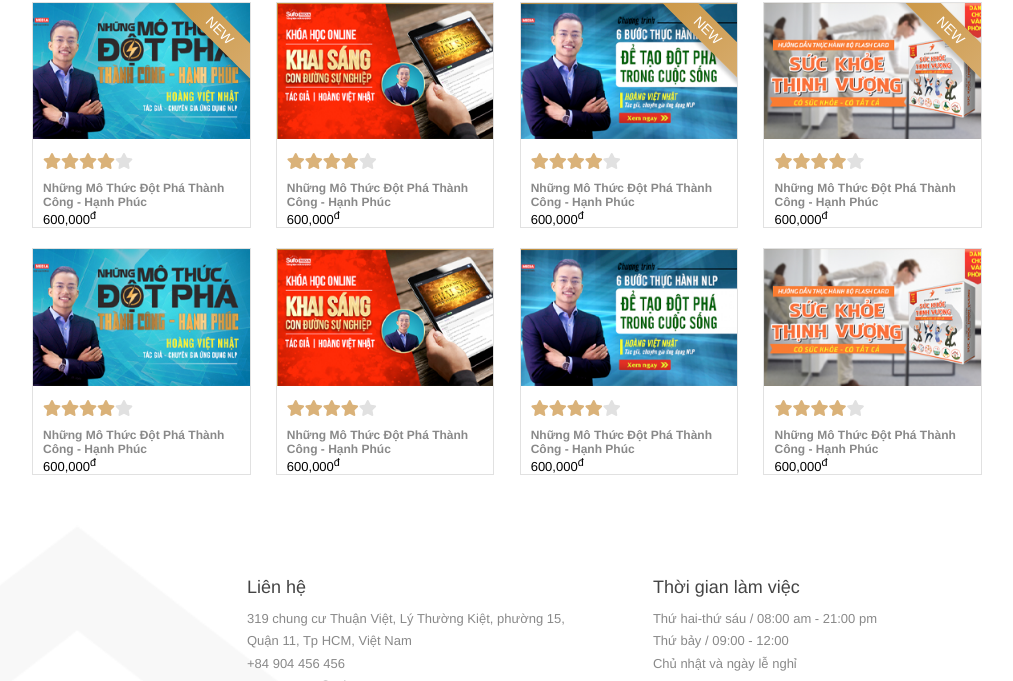
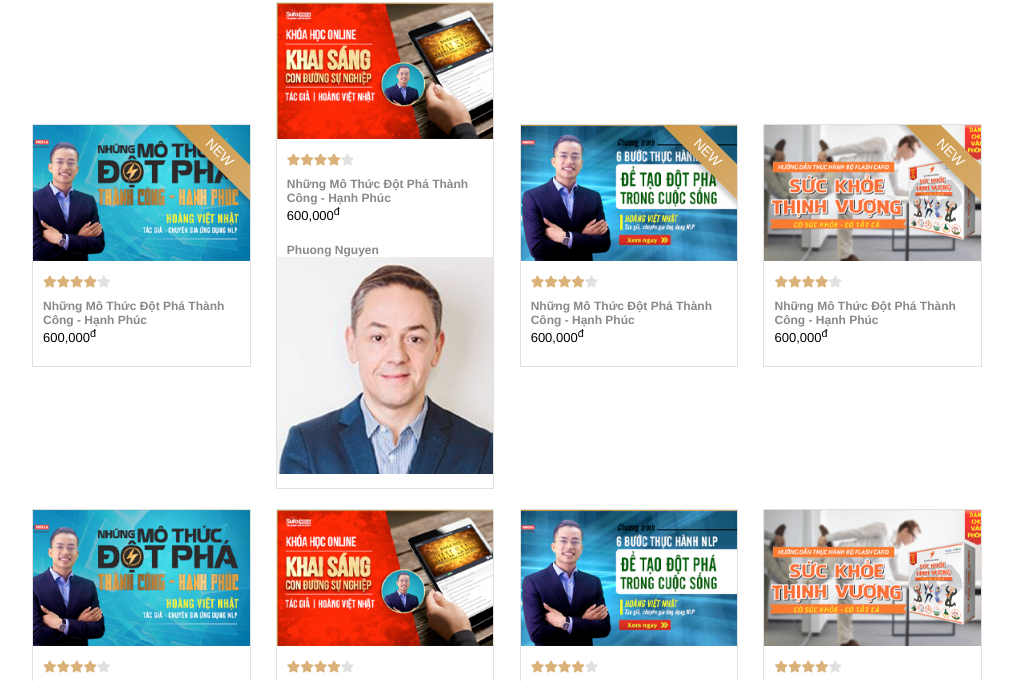
Before and after one commit to vothaihoa1998/project_frontend, a plain HTML site: page index.html in a window 1280 px wide. Shown: the part 2347-3028 px from the top of the page, without its empty margins (133-1146 px from the left). Drawn offline with Linux system fonts and the light colour scheme; a web font is replaced by a local one.

Commit message:
feature(update)

```diff
--- a/assets/scss/layout/_main.scss
+++ b/assets/scss/layout/_main.scss
@@ -394,17 +394,20 @@
      }
 
      .course-rating-stars{
-
        display: flex;
        padding-left: 10px;
        padding-bottom: 10px;
-       .start{
+       .start {
          color: #E1E1E1;
-         &.active{
+         font-size: 12px;
+         &.active {
+           font-size: 12px;
            color: #DAB279;
          }
        }
      }
+
+
 
 
      .book-item-wrap {
@@ -436,6 +439,7 @@
      p{
        font-size: 13px;
        padding-left: 10px;
+       padding-bottom: 20px;
      }
 
      &:hover {
--- a/index.html
+++ b/index.html
@@ -350,6 +350,16 @@
                     </div>
                     <h6>Những Mô Thức Đột Phá Thành Công - Hạnh Phúc</h6>
                     <p>600,000<sup>đ</sup></p>
+                    <div class="courses-info">
+                        <div class="author">
+                            <h6>Phuong Nguyen</h6>
+                            <img src="assets/images/img-doingu-1.jpg">
+                        </div>
+                        <div class="">
+
+                        </div>
+
+                    </div>
                 </div>
                 <div class="box-container-course">
                     <div class="book-item-wrap">
```
Also changed, not shown: assets/css/main.css, 1 other file.
